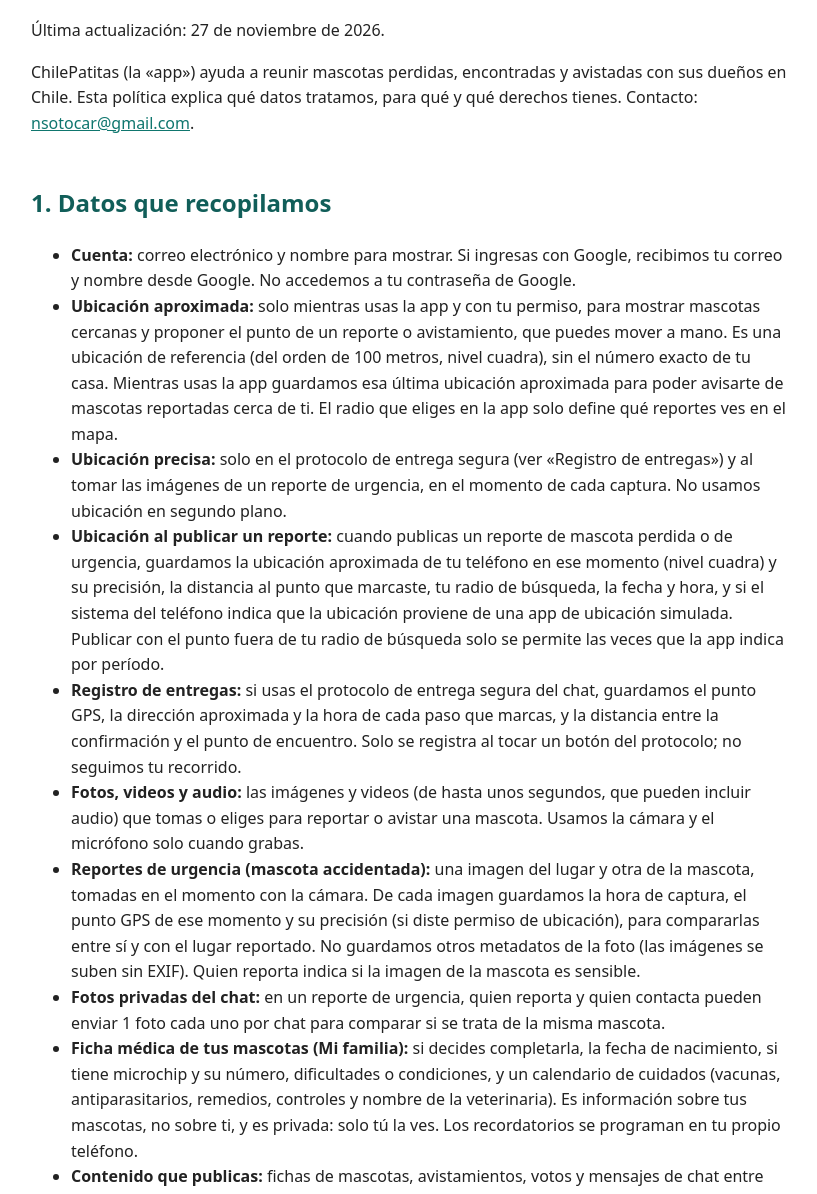
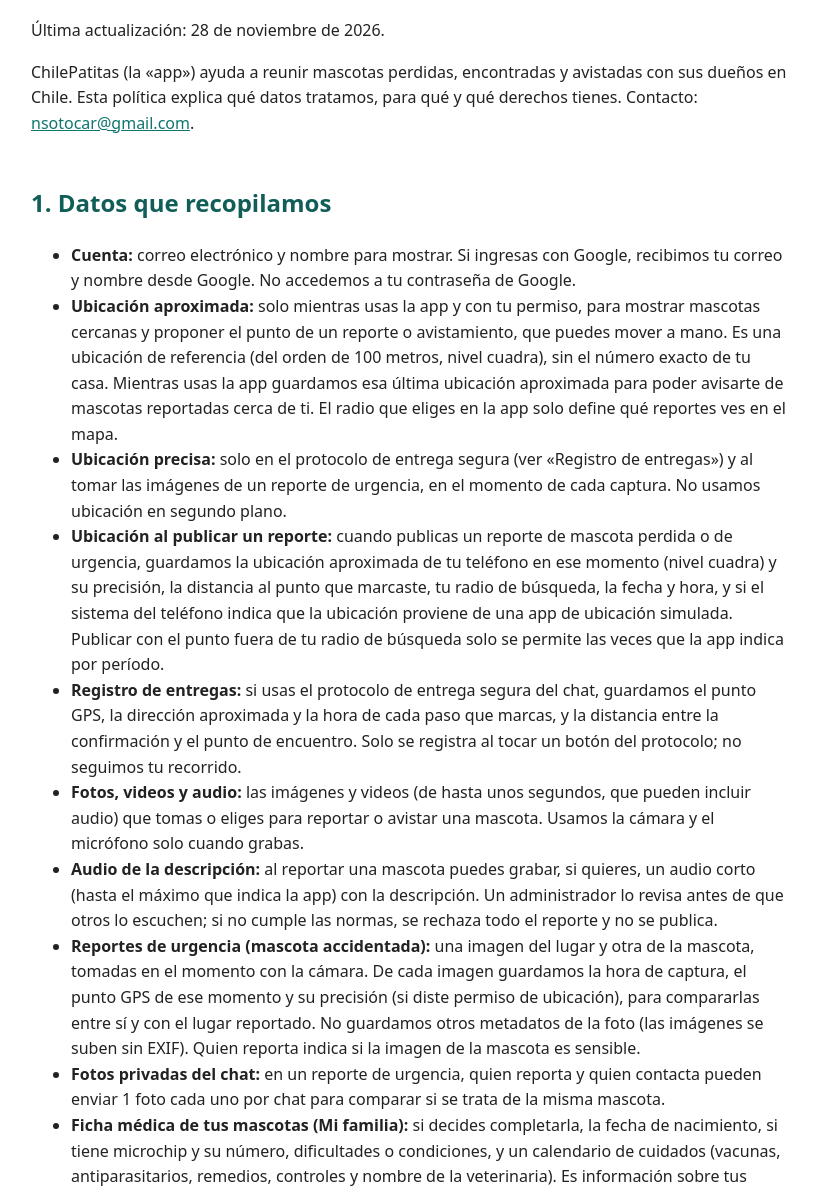
Before and after one commit to nscar/chilepatitas-legal, a plain HTML site: page privacidad.html in a window 1280 px wide. Shown: the part 100-1294 px from the top of the page, without its empty margins (229-1046 px from the left). Drawn offline with Linux system fonts and the light colour scheme.

Commit message:
Privacidad: audio opcional de la descripción del reporte
Co-Authored-By: Claude Opus 5.5 <noreply@anthropic.com>

```diff
--- a/privacidad.html
+++ b/privacidad.html
@@ -1,6 +1,6 @@
 <!doctype html><html lang="es"><head><meta charset="utf-8"><meta name="viewport" content="width=device-width,initial-scale=1"><title>Política de privacidad - ChilePatitas</title><link rel="stylesheet" href="style.css"></head><body>
 <h1>Política de privacidad de ChilePatitas</h1>
-<p>Última actualización: 27 de noviembre de 2026.</p>
+<p>Última actualización: 28 de noviembre de 2026.</p>
 <p>ChilePatitas (la «app») ayuda a reunir mascotas perdidas, encontradas y avistadas con sus dueños en Chile. Esta política explica qué datos tratamos, para qué y qué derechos tienes. Contacto: <a href="mailto:nsotocar@gmail.com">nsotocar@gmail.com</a>.</p>
 
 <h2>1. Datos que recopilamos</h2>
@@ -11,6 +11,7 @@
 <li><b>Ubicación al publicar un reporte:</b> cuando publicas un reporte de mascota perdida o de urgencia, guardamos la ubicación aproximada de tu teléfono en ese momento (nivel cuadra) y su precisión, la distancia al punto que marcaste, tu radio de búsqueda, la fecha y hora, y si el sistema del teléfono indica que la ubicación proviene de una app de ubicación simulada. Publicar con el punto fuera de tu radio de búsqueda solo se permite las veces que la app indica por período.</li>
 <li><b>Registro de entregas:</b> si usas el protocolo de entrega segura del chat, guardamos el punto GPS, la dirección aproximada y la hora de cada paso que marcas, y la distancia entre la confirmación y el punto de encuentro. Solo se registra al tocar un botón del protocolo; no seguimos tu recorrido.</li>
 <li><b>Fotos, videos y audio:</b> las imágenes y videos (de hasta unos segundos, que pueden incluir audio) que tomas o eliges para reportar o avistar una mascota. Usamos la cámara y el micrófono solo cuando grabas.</li>
+<li><b>Audio de la descripción:</b> al reportar una mascota puedes grabar, si quieres, un audio corto (hasta el máximo que indica la app) con la descripción. Un administrador lo revisa antes de que otros lo escuchen; si no cumple las normas, se rechaza todo el reporte y no se publica.</li>
 <li><b>Reportes de urgencia (mascota accidentada):</b> una imagen del lugar y otra de la mascota, tomadas en el momento con la cámara. De cada imagen guardamos la hora de captura, el punto GPS de ese momento y su precisión (si diste permiso de ubicación), para compararlas entre sí y con el lugar reportado. No guardamos otros metadatos de la foto (las imágenes se suben sin EXIF). Quien reporta indica si la imagen de la mascota es sensible.</li>
 <li><b>Fotos privadas del chat:</b> en un reporte de urgencia, quien reporta y quien contacta pueden enviar 1 foto cada uno por chat para comparar si se trata de la misma mascota.</li>
 <li><b>Ficha médica de tus mascotas (Mi familia):</b> si decides completarla, la fecha de nacimiento, si tiene microchip y su número, dificultades o condiciones, y un calendario de cuidados (vacunas, antiparasitarios, remedios, controles y nombre de la veterinaria). Es información sobre tus mascotas, no sobre ti, y es privada: solo tú la ves. Los recordatorios se programan en tu propio teléfono.</li>
@@ -35,6 +36,7 @@
 <h2>3. Qué ven otros usuarios</h2>
 <p>Las fichas de mascotas y sus fotos son visibles para otros usuarios registrados. La ubicación exacta de un avistamiento solo se muestra al dueño de la mascota y dentro del chat. Tu correo no se muestra a otros usuarios.</p>
 <p><b>Reportes de mascotas ajenas:</b> si publicas una mascota que solo conoces, la app indica que la reportó alguien que la conoce. No incluyas datos personales de su dueño(a), como su nombre, teléfono o dirección exacta.</p>
+<p><b>Audios de la descripción:</b> una vez aprobados, cualquier usuario puede escucharlos desde la ficha y la tarjeta del reporte, igual que sus fotos y videos.</p>
 <p><b>Reportes de urgencia:</b> la imagen del lugar se muestra a otros usuarios cuando un administrador la aprueba. La imagen de la mascota solo se publica si quien reporta indicó que no es sensible y un administrador decide mostrarla en lugar de la del lugar. La hora y la ubicación de las imágenes solo las ven los administradores y nunca se publican.</p>
 <p><b>Alertas de mascotas cercanas:</b> cuando se aprueba un reporte de mascota perdida, que se escapó o de urgencia, los usuarios que están dentro del alcance máximo de la cuenta que reporta reciben una notificación con el tipo de mascota, su nombre si se conoce y la zona o dirección indicada en el reporte. No incluye el correo ni otros datos de contacto de quien reporta. La ubicación de los demás usuarios no se comparte con nadie.</p>
 <p><b>Encontradas en Explorar:</b> si al marcar una mascota como encontrada eliges dejarla en Explorar, su foto y su nombre quedan visibles para todos hasta que la quites. Si la reportó alguien que la conoce o un vecino, su dueño(a), cuando se identificó en la entrega segura, recibe un aviso y también puede quitarla.</p>
```
